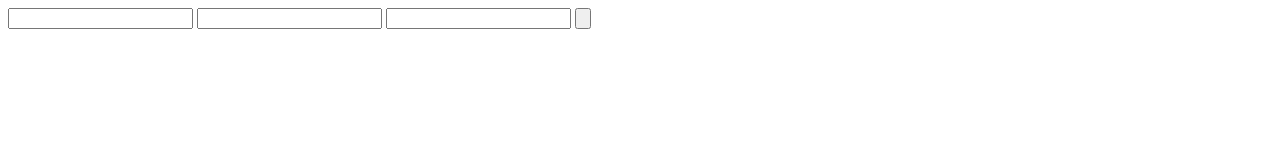
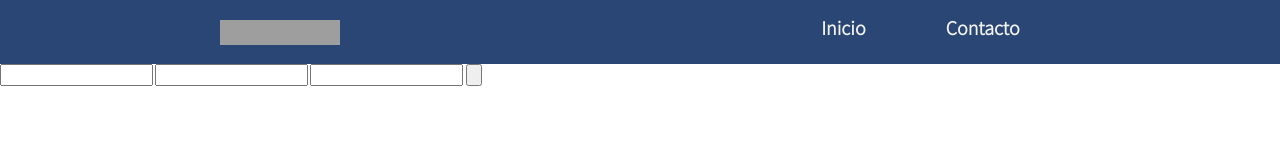
Before and after one commit to jaziel12/ProbandoJS, a plain HTML site: page formulario.html in a window 1280 px wide. Drawn offline with nearby package versions, Linux system fonts and the light colour scheme; grey boxes are pictures that could not be loaded.

Commit message:
formulario

```diff
--- a/formulario.html
+++ b/formulario.html
@@ -4,10 +4,31 @@
     <meta charset="UTF-8">
     <meta http-equiv="X-UA-Compatible" content="IE=edge">
     <meta name="viewport" content="width=device-width, initial-scale=1.0">
+    <link rel="stylesheet" href="https://cdn.jsdelivr.net/npm/bootstrap@5.2.0-beta1/dist/css/bootstrap.min.css">
+
+    <link rel="stylesheet" href="./main.css">
 
     <title>Formulario</title>
 </head>
 <body>
+
+    <header>
+        <nav>
+            <a href="#"><img class="logo" src="https://w7.pngwing.com/pngs/87/175/png-transparent-computer-icons-hands-all-over-blue-hand-area.png" alt="logo"></a>
+
+            <ul class="enlaces-menu">
+                <li><a href="./index.html">Inicio</a></li>
+                <li><a href="./formulario.html">Contacto</a></li>
+            </ul>
+
+            <button class="ham" type="button">
+                <span class="br-1"></span>
+                <span class="br-2"></span>
+                <span class="br-3"></span>
+            </button>
+        </nav>
+    </header>
+
     <form action="">
         <input type="text">
         <input type="email" name="" id="">
```
Also changed, not shown: index.html (+2 -2 lines).
